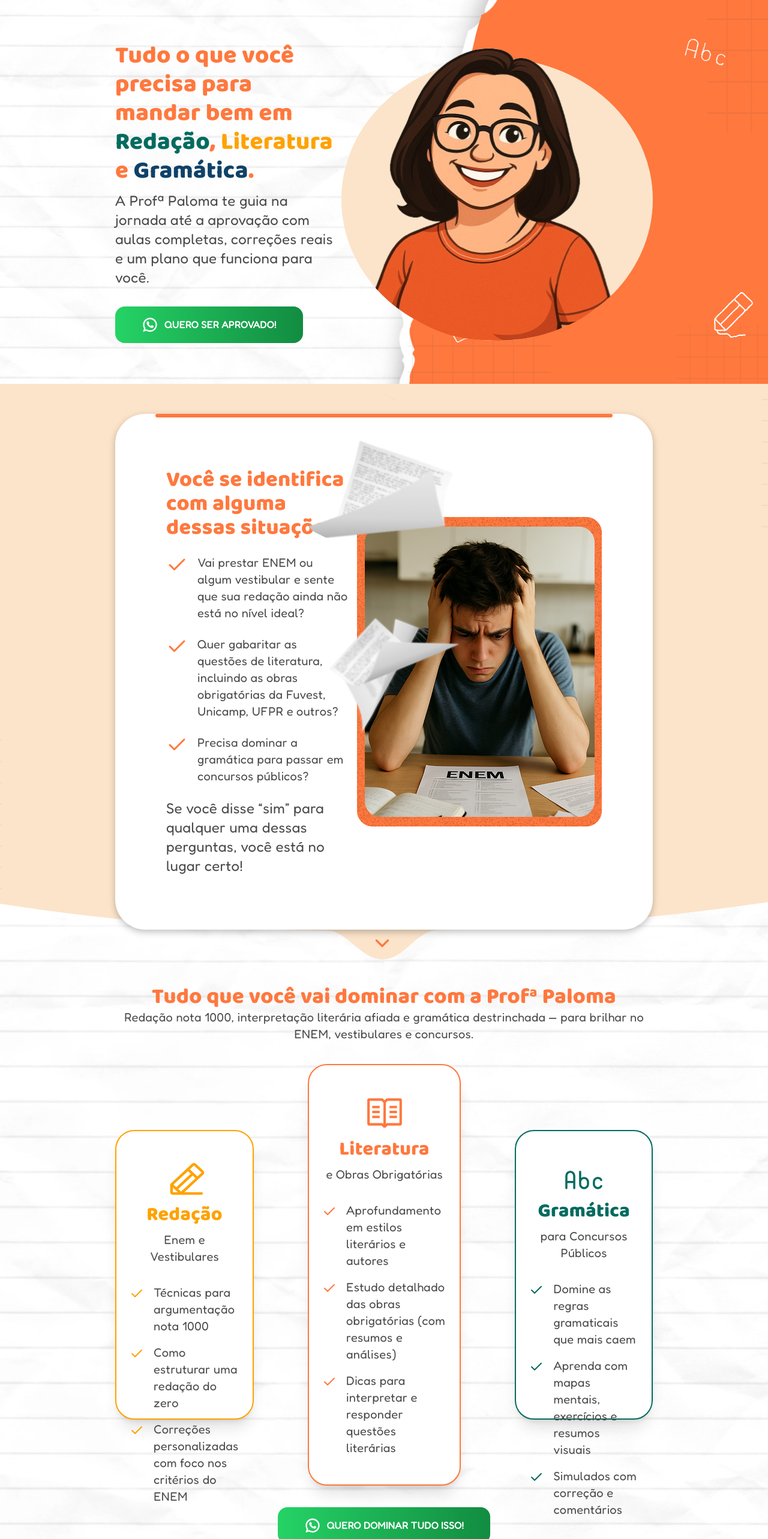
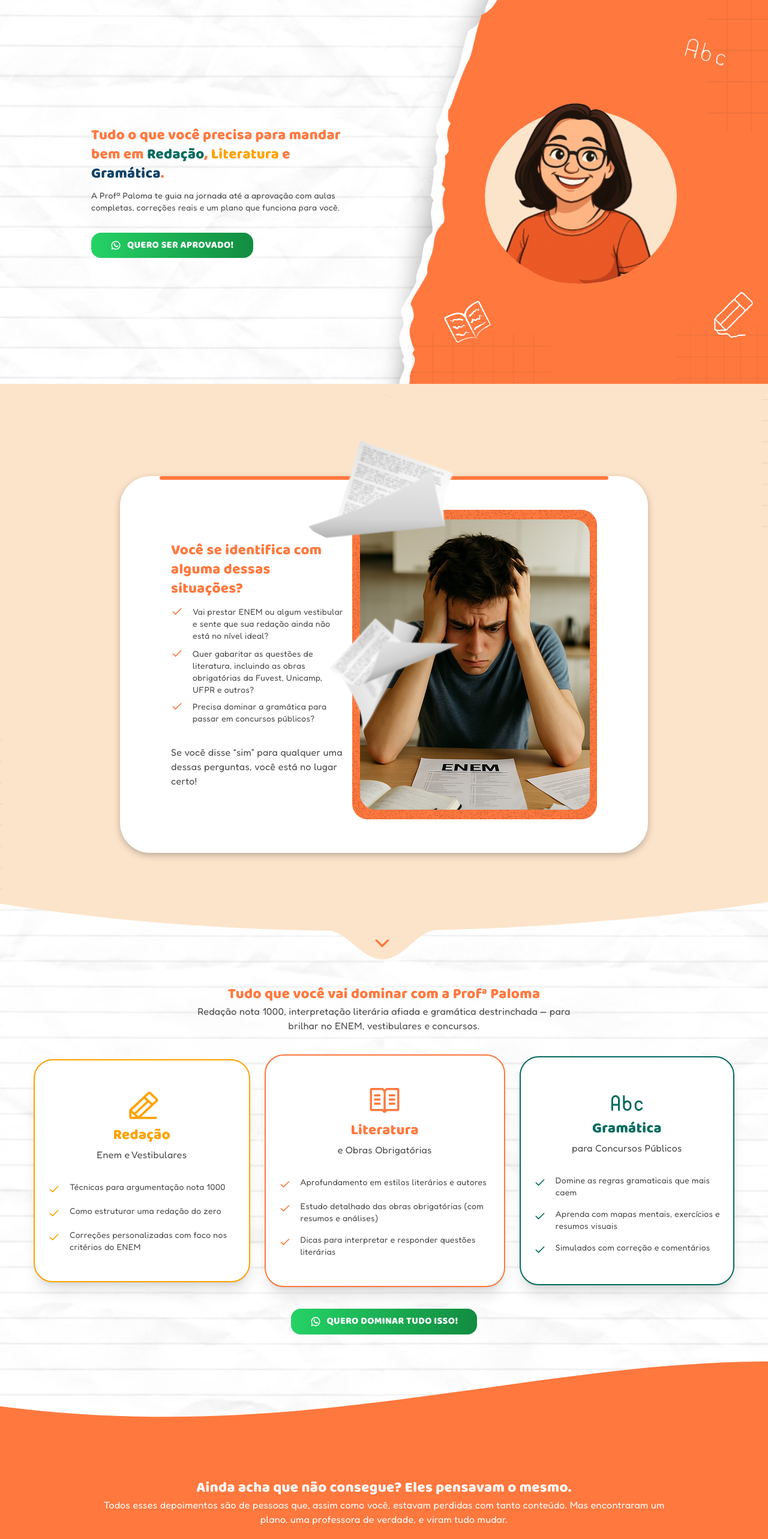
Before and after one commit to amandazzoc/paloma-landingpage, a Next.js app: page / in a window 1280 px wide. Shown: the top 2566 px of the page at 60% size. Built offline with nearby package versions, Linux system fonts and the light colour scheme.

Commit message:
feat: Update component styles for improved responsiveness and visual consistency

```diff
--- a/src/app/globals.css
+++ b/src/app/globals.css
@@ -50,7 +50,8 @@ body {
   background-size: cover;
   background-position: center;
   background-repeat: no-repeat;
-  height: 120vh;
+  min-height: 120vh;
+  height: fit-content;
 }
 
 .identification-card{
@@ -61,7 +62,7 @@ body {
   background-image: url('/images/papel1.svg');
   position: absolute;
   top: 0;
-  left: 140;
+  left:10;
   z-index: 10;
   width: 300px;
   height: 300px;
@@ -71,7 +72,7 @@ body {
   background-image: url('/images/papel2.svg');
   position: absolute;
   top: 350;
-  right: 200;
+  right: 100;
   z-index: 10;
   width: 200px;
   height: 220px;
@@ -80,8 +81,8 @@ body {
 .papel3{
   background-image: url('/images/papel3.svg');
   position: absolute;
-  bottom: 10;
-  left: 600;
+  bottom: -100;
+  left: 400;
   z-index: 10;
   width: 287.45px;
   height: 285.79px;
@@ -118,14 +119,20 @@ body {
     height: 90vh;
   }
 
+  .identification{
+    min-height: 90vh;
+  }
+
   .onda-top{
     background-image: url('/images/onda-top-mobile.svg');
-    height: 80px;
+    min-height: 80px;
+    height:120px;
     margin-bottom: -2px;
   }
   .onda-bottom{
     background-image: url('/images/onda-bottom-mobile.svg');
-    height: 80px;
+    min-height: 80px;
+    height:120px;
     margin-top: -2px;
   }
 }
--- a/src/components/Button.tsx
+++ b/src/components/Button.tsx
@@ -3,16 +3,15 @@ import Image from "next/image";
 
 type ButtonProps = {
     text: string;
-    onClick: () => void;
 }
 
-export default function Button({text, onClick}: ButtonProps) {
+export default function Button({text}: ButtonProps) {
     return (
       <button
-        className="bg-gradient-to-r from-[#25D366] to-[#128C41] text-white text-lg md:text-2xl font-baloo py-3 px-7 md:py-4 md:px-11 rounded-2xl duration-300 cta-button cursor-pointer font-extrabold flex flex-row items-center gap-2.5 w-fit"
-        onClick={onClick}
+      className="bg-gradient-to-r from-[#25D366] to-[#128C41] text-white py-3 px-7 md:p2-4 md:px-8 rounded-2xl duration-300 cta-button cursor-pointer font-extrabold flex flex-row items-center gap-2.5 w-fit"
+      onClick={() => window.open('https://encurtador.com.br/bvE04', '_blank')}
       >
-        <Image width={28} height={28} alt="Whatsapp logo" src="/images/icons/whatsapp.svg"/> {text}
+      <Image width={18} height={18} alt="Whatsapp logo" src="/images/icons/whatsapp.svg"/> <p className="font-baloo text-md">{text}</p>
       </button>
     );
 
--- a/src/components/Classes.tsx
+++ b/src/components/Classes.tsx
@@ -6,23 +6,23 @@ import Image from "next/image";
 
 export default function Classes() {
   return (
-    <div className="classes flex flex-col justify-between items-center md:px-48 px-4 md:pt-48 md:pb-36 pb-24 pt-46">
+    <div className="classes flex flex-col justify-between items-center md:px-14 px-4 md:pt-48 md:pb-36 pb-36 pt-46">
       <div className=" flex flex-col gap-9 items-center">
-        <div className=" flex flex-col md:max-w-[1361px] items-center">
-          <p className="md:text-4xl text-xl font-baloo text-[var(--primary)] font-extrabold text-center">
+        <div className=" flex flex-col md:max-w-[1561px] items-center">
+          <p className="md:text-2xl text-xl font-baloo text-[var(--primary)] font-extrabold text-center">
             Tudo que você vai dominar com a Profª Paloma
           </p>
-          <p className="md:text-xl text-[16px] text-center md:max-w-[952px]">
+          <p className="md:text-md text-[16px] text-center md:max-w-[652px]">
             Redação nota 1000, interpretação literária afiada e gramática
             destrinchada — para brilhar no ENEM, vestibulares e concursos.
           </p>
         </div>
-        <div className="flex md:flex-row flex-col md:gap-[90px] gap-8 items-center">
+        <div className="flex md:flex-row flex-col md:gap-6 gap-8 items-center">
           {classes.map((item) => (
             <div
               className={`bg-white flex flex-col md:gap-8 gap-4 md:py-[47px] py-[22px] px-[22px] border-2 rounded-4xl ${
                 item.menor ? "max-h-[483px]" : ""
-              } md:max-w-[413px] shadow-xl`}
+              } shadow-xl`}
               key={item.title}
               style={{ borderColor: item.color }}
             >
@@ -32,16 +32,16 @@ export default function Classes() {
                   height={66}
                   alt={`Ícone de ${item.title}`}
                   src={item.icon}
-                  className="md:w-[66px] w-[49px]"
+                  className="md:w-14 w-[49px]"
                 />
                 <div className="flex flex-col gap-1">
                   <p
-                    className="font-baloo font-extrabold text-center md:text-[32px] text-xl"
+                    className="font-baloo font-extrabold text-center md:text-2xl text-xl"
                     style={{ color: item.color }}
                   >
                     {item.title}
                   </p>
-                  <p className="text-center md:text-xl text-[16px]">
+                  <p className="text-center md:text-md text-[16px]">
                     {item.description}
                   </p>
                 </div>
@@ -51,12 +51,12 @@ export default function Classes() {
                   {item.itens.map((subItem, index) => (
                     <li
                       key={index}
-                      className="text-[16px] md:text-xl flex items-start gap-4"
+                      className="text-[16px] md:text-sm flex items-start gap-4"
                     >
                       <Check
                         color={item.color}
-                        width={24}
-                        height={24}
+                        width={20}
+                        height={20}
                         className="shrink-0 mt-1"
                       />
                       {subItem}
@@ -67,7 +67,7 @@ export default function Classes() {
             </div>
           ))}
         </div>
-        <Button text=" QUERO DOMINAR TUDO ISSO!" onClick={() => {}} />
+        <Button text=" QUERO DOMINAR TUDO ISSO!" />
       </div>
     </div>
   );
--- a/src/components/FaqContent.tsx
+++ b/src/components/FaqContent.tsx
@@ -21,8 +21,8 @@ export default function FaqContent() {
             onClick={() => toggleFaq(item.id)}
             className="w-full text-left flex justify-between items-center py-4 "
           >
-            <p className="md:text-xl text-[16px]"> {item.question}</p>
-            <span className="text-3xl text-[var(--primary)]">
+            <p className="md:text-md text-[16px]"> {item.question}</p>
+            <span className="text-2xl text-[var(--primary)]">
               {openId === item.id ? <CaretUp /> : <CaretDown />}
             </span>
           </button>
@@ -31,7 +31,7 @@ export default function FaqContent() {
               openId === item.id ? "max-h-[500px] mt-2" : "max-h-0"
             }`}
           >
-            <p className=" text-[#818181] md:text-xl text-[16px] py-4 border-t border-[#D9D9D9]">
+            <p className=" text-[#818181] md:text-sm text-[16px] py-4 border-t border-[#D9D9D9]">
               {item.answer}
             </p>
           </div>
--- a/src/components/Feedback.tsx
+++ b/src/components/Feedback.tsx
@@ -4,12 +4,12 @@ export default function Feedback() {
   return (
     <>
       <div className="onda-top" />
-      <div className="bg-[var(--primary)] flex flex-col justify-between items-center md:py-48 py-9 md:gap-9 gap-4">
+      <div className="bg-[var(--primary)] flex flex-col justify-between items-center md:py-24 py-9 md:gap-9 gap-4">
         <div className="flex flex-col items-center text-center justify-center text-white max-w-[952px]">
-          <p className="font-baloo md:text-4xl text-xl">
+          <p className="font-baloo md:text-2xl text-xl">
             Ainda acha que não consegue? Eles pensavam o mesmo.
           </p>
-          <p className="md:text-xl text-[16px]">
+          <p className="md:text-md text-[16px]">
             Todos esses depoimentos são de pessoas que, assim como você, estavam
             perdidas com tanto conteúdo. Mas encontraram um plano, uma
             professora de verdade, e viram tudo mudar.
--- a/src/components/FeedbackSlider.tsx
+++ b/src/components/FeedbackSlider.tsx
@@ -52,9 +52,9 @@ export default function TestimonialsCarousel() {
             <Image
               src={src}
               alt={`Depoimento ${index + 1}`}
-              width={400}
-              height={427}
-              className="w-full h-[427px] object-contain "
+              width={300}
+              height={327}
+              className="w-full h-[327px] object-contain "
             />
           </div>
         </SwiperSlide>
--- a/src/components/Footer.tsx
+++ b/src/components/Footer.tsx
@@ -1,7 +1,7 @@
 export default function Footer(){
     return (
       <div className="flex justify-center items-center bg-[var(--primary)]">
-        <p className="md:text-xl text-sm text-white md:py-7 py-5">© Paloma Santos. Todos os Direitos Reservados</p>
+        <p className="md:text-md text-sm text-white md:py-4 py-5">© Paloma Santos. Todos os Direitos Reservados</p>
       </div>
     );
 }
--- a/src/components/Header.tsx
+++ b/src/components/Header.tsx
@@ -4,28 +4,28 @@ import Image from "next/image";
 
 export default function Header() {
   return (
-    <div className="header flex md:flex-row flex-col justify-between items-center md:px-48 px-4 py-14">
+    <div className="header flex md:flex-row flex-col justify-between items-center md:px-38 px-4 py-14">
       <div className="flex flex-col md:gap-8 gap-3.5">
-        <div className="flex flex-col gap-2.5 md:max-w-[686px]">
-          <p className="md:text-[2.5rem] text-3xl font-baloo text-[var(--primary)] font-extrabold">
+        <div className="flex flex-col gap-2.5 md:max-w-md ">
+          <p className="md:text-2xl text-3xl font-baloo text-[var(--primary)] font-extrabold">
             Tudo o que você precisa para mandar bem em{" "}
             <span className="text-[var(--green)]">Redação</span>,{" "}
             <span className="text-[var(--yellow)]">Literatura</span> e{" "}
             <span className="text-[var(--marine)]">Gramática</span>.
           </p>
-          <p className="md:text-2xl text-lg md:max-w-[680px]">
+          <p className="md:text-sm text-lg ">
             A Profª Paloma te guia na jornada até a aprovação com aulas
             completas, correções reais e um plano que funciona para você.
           </p>
         </div>
-        <Button text="QUERO SER APROVADO!" onClick={() => {}} />
+        <Button text="QUERO SER APROVADO!"/>
       </div>
       <Image
         width={521}
         height={471}
         alt="Figure que representa a professora Paloma"
         src="/images/paloma-fig.svg"
-        className="w-[250px] md:w-[521px] h-auto"
+        className="w-[250px] md:w-[321px] h-auto"
       />
     </div>
   );
--- a/src/components/Identification.tsx
+++ b/src/components/Identification.tsx
@@ -5,29 +5,29 @@ import { situations } from "@/data/data";
 
 export default function Identification() {
   return (
-    <div className="identification flex items-center justify-center md:px-48 px-4 py-14 relative ">
+    <div className="identification flex items-center justify-center md:px-4 px-4 py-14 relative ">
       <div className="papel1 md:visible invisible" />
       <div className="papel2 md:visible invisible" />
       <div className="papel3 md:visible invisible" />
-      <div className="bg-white rounded-[50px] md:py-[90px] py-11 md:px-[85px] px-4 flex md:flex-row flex-col-reverse md:max-w-[1280px] justify-center items-center identification-card relative overflow-hidden gap-3">
+      <div className="bg-white rounded-[50px] md:py-14 py-11 md:px-[85px] px-4 flex md:flex-row flex-col-reverse md:max-w-[880px] justify-center items-center identification-card relative overflow-hidden gap-3 mb-6">
         <div className="absolute top-0 h-[6px] md:w-[85%] w-[60%] bg-[var(--primary)] rounded-full" />
-        <div className="flex md:gap-6 gap-4 flex-col">
-          <p className="md:text-4xl text-xl font-baloo text-[var(--primary)] font-extrabold text-center md:text-start">
+        <div className="flex md:gap-3 gap-4 flex-col">
+          <p className="md:text-2xl text-xl font-baloo text-[var(--primary)] font-extrabold text-center md:text-start">
             Você se identifica com alguma dessas situações?
           </p>
-          <div className="flex flex-col md:gap-6 gap-4">
+          <div className="flex flex-col md:gap-2 gap-4">
             {situations.map((situation) => (
               <div
                 key={situation.id}
-                className="flex flex-row md:gap-4 items-start md:min-h-[62px] min-h-[40px]"
+                className="flex flex-row md:gap-4 items-start md:min-h-[62px] min-h-[40px] "
               >
-                <Check className="text-[var(--primary)] md:w-9 md:h-9 w-6 h-6 shrink-0" />
-                <p className="md:text-xl text-sm">{situation.text}</p>
+                <Check className="text-[var(--primary)] md:w-5 md:h-5 w-6 h-6 shrink-0" />
+                <p className="md:text-md text-sm">{situation.text}</p>
               </div>
             ))}
           </div>
 
-          <p className="md:text-2xl text-[16px]">
+          <p className="md:text-md text-[16px]">
             Se você disse “sim” para qualquer uma dessas perguntas, você está no
             lugar certo!
           </p>
```
Also changed, not shown: src/components/Faq.tsx (+6 -6 lines).
